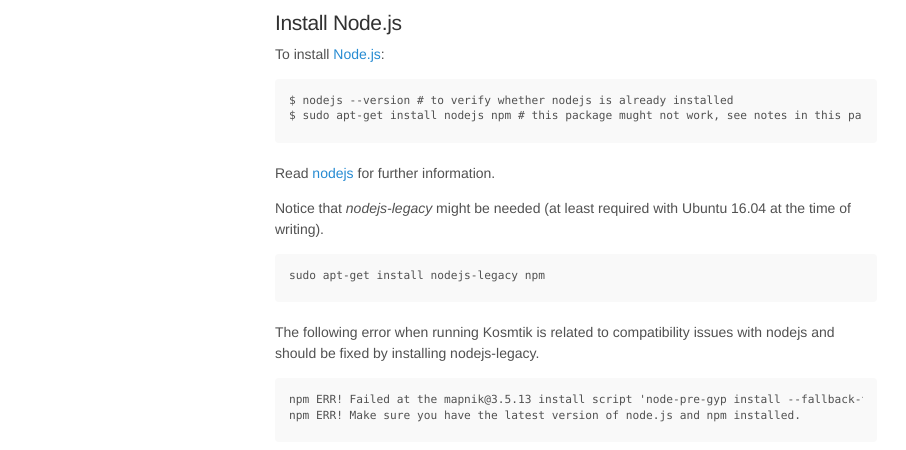
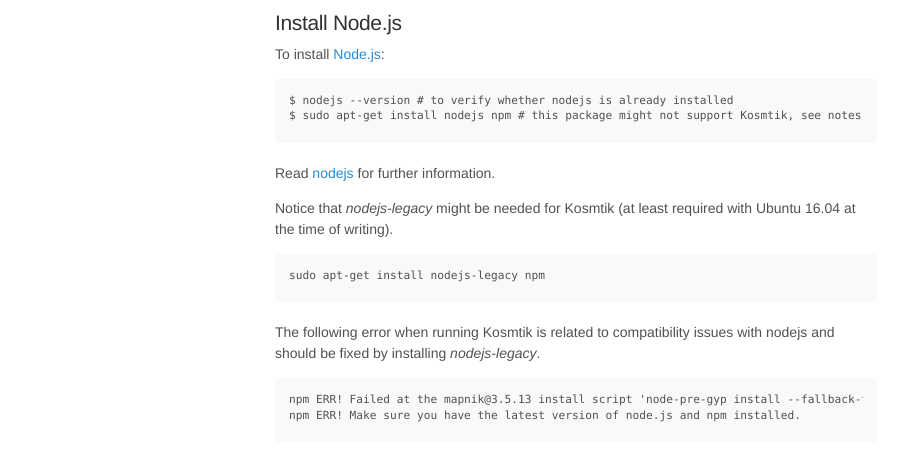
Before and after one commit to Ircama/osm-carto-tutorials, a Jekyll site: the page built from pages/10-kosmtik-ubuntu-setup.md, in a window 1280 px wide and 900 px high, scrolled down 767 px. Shown: the part 166-616 px from the top of the window, without its empty margins (0-906 px from the left). Built offline with Jekyll 4.4.1, drawn with Linux system fonts in a browser that asks for light colours; comment, search, counter and statistics services are not loaded.

Commit message:
Update 10-kosmtik-ubuntu-setup.md

````diff
--- a/pages/10-kosmtik-ubuntu-setup.md
+++ b/pages/10-kosmtik-ubuntu-setup.md
@@ -42,17 +42,17 @@
 To install [Node.js](https://nodejs.org/en/):
 
     $ nodejs --version # to verify whether nodejs is already installed
-    $ sudo apt-get install nodejs npm # this package mught not work, see notes in this paragraph
+    $ sudo apt-get install nodejs npm # this package might not support Kosmtik, see notes in this paragraph
 
 Read [nodejs](https://nodejs.org/en/download/) for further information.
 
-Notice that *nodejs-legacy* might be needed (at least required with Ubuntu 16.04 at the time of writing).
+Notice that *nodejs-legacy* might be needed for Kosmtik (at least required with Ubuntu 16.04 at the time of writing).
 
 ```
 sudo apt-get install nodejs-legacy npm
 ```
 
-The following error when running Kosmtik is related to compatibility issues with nodejs and should be fixed by installing nodejs-legacy.
+The following error when running Kosmtik is related to compatibility issues with nodejs and should be fixed by installing *nodejs-legacy*.
 
 ```
 npm ERR! Failed at the mapnik@3.5.13 install script 'node-pre-gyp install --fallback-to-build'.
````
